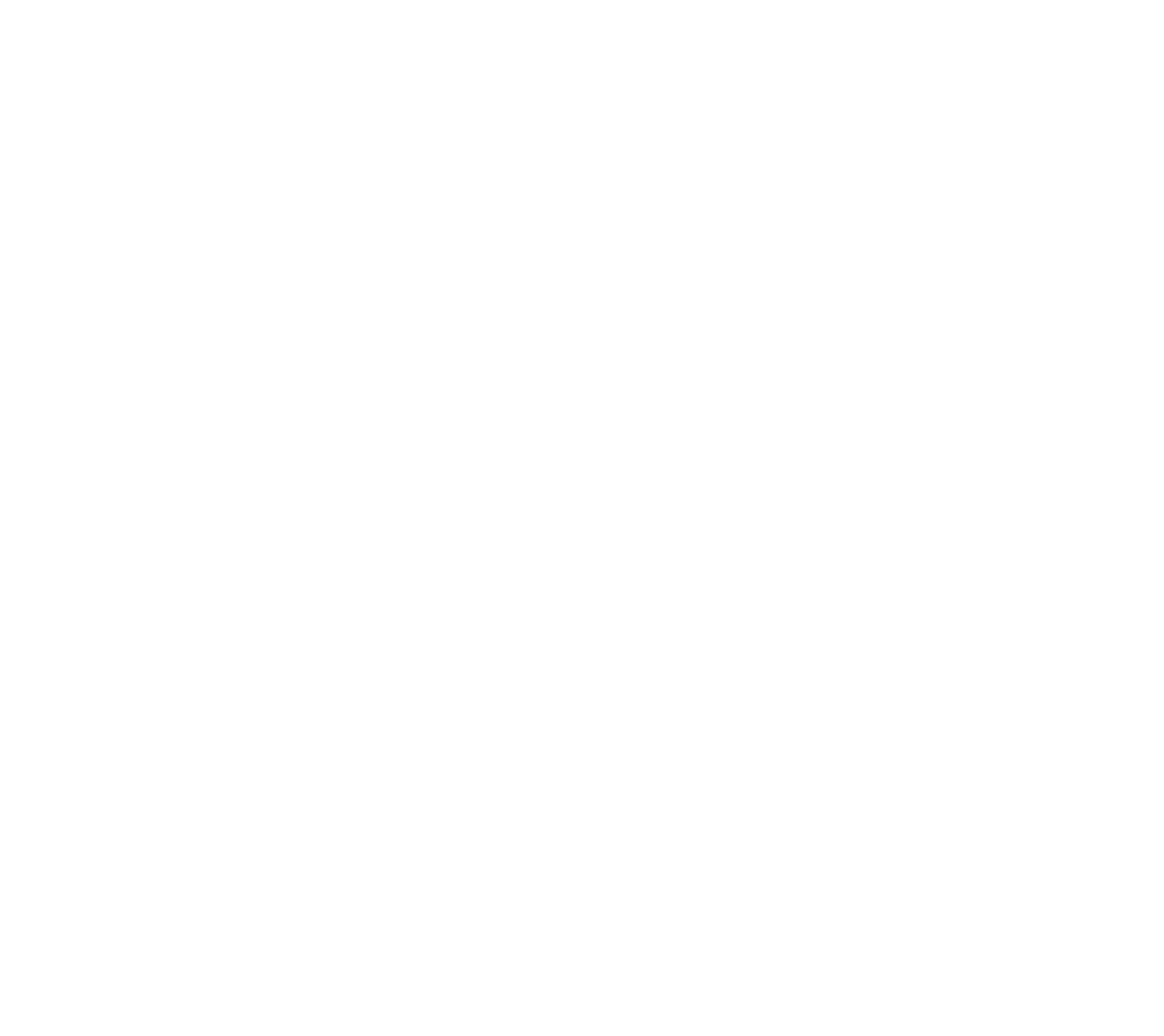
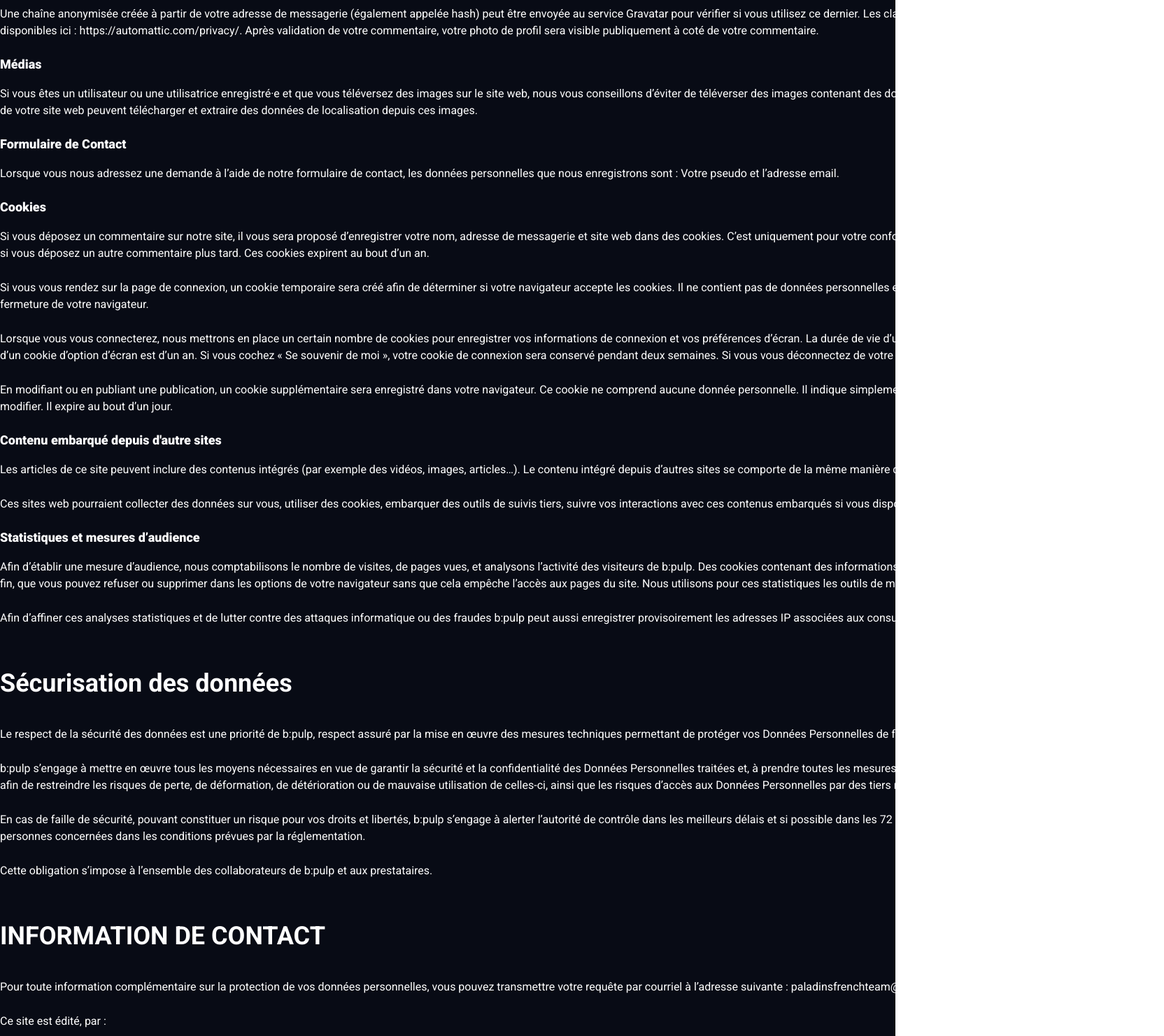
Before and after one commit to qrulleau/NewTournamentPaladins, a Vue app: page /politique-confidentialite in a window 1280 px wide. Before the commit this address had no page. Shown: the part 700-2180 px from the top of the page at 70% size, 1664 px wide, since content can reach past the window. Before the commit the page ends 800 px from the top, so only its background shows below. Built offline with nearby package versions, Linux system fonts and the light colour scheme.

Commit message:
ADD: page condidentiality done

```diff
--- a/src/router/index.js
+++ b/src/router/index.js
@@ -8,6 +8,7 @@ import ContactPage from '../views/Contact/ContactPage.vue';
 import MatchDetail from '../views/MatchDetail/MatchDetail.vue';
 import MatchDetailDone from '../views/MatchDetail/MatchDetailDone.vue';
 import LegaleNotice from '../views/LegaleNotice/LegaleNotice.vue';
+import ConfidentialityPolicy from '../views/ConfidentialityPolicy/ConfidentialityPolicy.vue';
 //import AppError from '../views/AppError.vue';
 
 const routes = [
@@ -44,6 +45,10 @@ const routes = [
 		path: '/mention-legales',
 		component: LegaleNotice,
 	},
+	{
+		path: '/politique-confidentialite',
+		component: ConfidentialityPolicy,
+	},
 	// {
 	// 	path: '/:catchAll(.*)',
 	// 	component: AppError,
--- /dev/null
+++ b/src/views/ConfidentialityPolicy/ConfidentialityPolicy.vue
@@ -0,0 +1,139 @@
+<template>
+	<div class="background-bleu">
+		<div class="container">
+			<HeaderNav class="pt-100"></HeaderNav>
+			<h2 class="title text-center">Politique de confidentialité</h2>
+			<section class="presentation">
+				<h3>Qui sommes-nous ?</h3>
+				<p>L’adresse de notre site Web est : www.paladinsfrenchtournament.fr</p>
+			</section>
+			<section class="personnal-information">
+				<h3>Utilisation des données personnelles collectées</h3>
+				<h4>Commentaires</h4>
+				<p>
+					Quand vous laissez un commentaire sur notre site web, les données inscrites dans le formulaire de commentaire, mais aussi votre adresse IP
+					et l’agent utilisateur de votre navigateur sont collectées pour nous aider à la détection des commentaires indésirables.
+				</p>
+				<p>
+					Une chaîne anonymisée créée à partir de votre adresse de messagerie (également appelée hash) peut être envoyée au service Gravatar pour
+					vérifier si vous utilisez ce dernier. Les clauses de confidentialité du service Gravatar sont disponibles ici :
+					https://automattic.com/privacy/. Après validation de votre commentaire, votre photo de profil sera visible publiquement à coté de votre
+					commentaire.
+				</p>
+				<h4>Médias</h4>
+				<p>
+					Si vous êtes un utilisateur ou une utilisatrice enregistré·e et que vous téléversez des images sur le site web, nous vous conseillons
+					d’éviter de téléverser des images contenant des données EXIF de coordonnées GPS. Les visiteurs de votre site web peuvent télécharger et
+					extraire des données de localisation depuis ces images.
+				</p>
+				<h4>Formulaire de Contact</h4>
+				<p>
+					Lorsque vous nous adressez une demande à l’aide de notre formulaire de contact, les données personnelles que nous enregistrons sont : Votre
+					pseudo et l’adresse email.
+				</p>
+				<h4>Cookies</h4>
+				<p>
+					Si vous déposez un commentaire sur notre site, il vous sera proposé d’enregistrer votre nom, adresse de messagerie et site web dans des
+					cookies. C’est uniquement pour votre confort afin de ne pas avoir à saisir ces informations si vous déposez un autre commentaire plus tard.
+					Ces cookies expirent au bout d’un an.
+				</p>
+				<p>
+					Si vous vous rendez sur la page de connexion, un cookie temporaire sera créé afin de déterminer si votre navigateur accepte les cookies. Il
+					ne contient pas de données personnelles et sera supprimé automatiquement à la fermeture de votre navigateur.
+				</p>
+				<p>
+					Lorsque vous vous connecterez, nous mettrons en place un certain nombre de cookies pour enregistrer vos informations de connexion et vos
+					préférences d’écran. La durée de vie d’un cookie de connexion est de deux jours, celle d’un cookie d’option d’écran est d’un an. Si vous
+					cochez « Se souvenir de moi », votre cookie de connexion sera conservé pendant deux semaines. Si vous vous déconnectez de votre compte, le
+					cookie de connexion sera effacé.
+				</p>
+				<p>
+					En modifiant ou en publiant une publication, un cookie supplémentaire sera enregistré dans votre navigateur. Ce cookie ne comprend aucune
+					donnée personnelle. Il indique simplement l’ID de la publication que vous venez de modifier. Il expire au bout d’un jour.
+				</p>
+				<h4>Contenu embarqué depuis d'autre sites</h4>
+				<p>
+					Les articles de ce site peuvent inclure des contenus intégrés (par exemple des vidéos, images, articles…). Le contenu intégré depuis
+					d’autres sites se comporte de la même manière que si le visiteur se rendait sur cet autre site.
+				</p>
+				<p>
+					Ces sites web pourraient collecter des données sur vous, utiliser des cookies, embarquer des outils de suivis tiers, suivre vos interactions
+					avec ces contenus embarqués si vous disposez d’un compte connecté sur leur site web.
+				</p>
+				<h4>Statistiques et mesures d’audience</h4>
+				<p>
+					Afin d’établir une mesure d’audience, nous comptabilisons le nombre de visites, de pages vues, et analysons l’activité des visiteurs de
+					b:pulp. Des cookies contenant des informations non nominatives peuvent-être utilisés à cette fin, que vous pouvez refuser ou supprimer dans
+					les options de votre navigateur sans que cela empêche l’accès aux pages du site. Nous utilisons pour ces statistiques les outils de mesure
+					d’audience Google Analytics.
+				</p>
+				<p>
+					Afin d’affiner ces analyses statistiques et de lutter contre des attaques informatique ou des fraudes b:pulp peut aussi enregistrer
+					provisoirement les adresses IP associées aux consultations effectuées sur le site.
+				</p>
+			</section>
+			<section class="data-securisation">
+				<h3>Sécurisation des données</h3>
+				<p>
+					Le respect de la sécurité des données est une priorité de b:pulp, respect assuré par la mise en œuvre des mesures techniques permettant de
+					protéger vos Données Personnelles de façon appropriée.
+				</p>
+				<p>
+					b:pulp s’engage à mettre en œuvre tous les moyens nécessaires en vue de garantir la sécurité et la confidentialité des Données Personnelles
+					traitées et, à prendre toutes les mesures techniques et organisationnelles appropriées afin de restreindre les risques de perte, de
+					déformation, de détérioration ou de mauvaise utilisation de celles-ci, ainsi que les risques d’accès aux Données Personnelles par des tiers
+					non autorisés.
+				</p>
+				<p>
+					En cas de faille de sécurité, pouvant constituer un risque pour vos droits et libertés, b:pulp s’engage à alerter l’autorité de contrôle
+					dans les meilleurs délais et si possible dans les 72 h après en avoir pris connaissance, ainsi que les personnes concernées dans les
+					conditions prévues par la réglementation.
+				</p>
+				<p>Cette obligation s’impose à l’ensemble des collaborateurs de b:pulp et aux prestataires.</p>
+			</section>
+			<section class="contact-information">
+				<h3>INFORMATION DE CONTACT</h3>
+				<p>
+					Pour toute information complémentaire sur la protection de vos données personnelles, vous pouvez transmettre votre requête par courriel à
+					l’adresse suivante : paladinsfrenchteam@gmail.fr
+				</p>
+				<p>Ce site est édité, par :</p>
+				<p><strong>Quentin Rulleau</strong></p>
+			</section>
+		</div>
+		<FooterNav></FooterNav>
+	</div>
+</template>
+
+<script>
+import HeaderNav from '../../components/layout/TheNavBar.vue';
+import FooterNav from '../../components/layout/TheFooter.vue';
+export default {
+	components: {
+		HeaderNav,
+		FooterNav,
+	},
+};
+</script>
+
+<style lang="scss" scoped>
+section {
+	margin-bottom: 60px;
+	p {
+		margin-bottom: 25px;
+		line-height: 150%;
+	}
+	h3 {
+		font-size: 36px;
+		margin-bottom: 40px;
+	}
+	h4 {
+		font-weight: 900;
+		font-size: 18px;
+		margin-bottom: 20px;
+	}
+}
+h2 {
+	margin-bottom: 180px;
+}
+</style>
```
